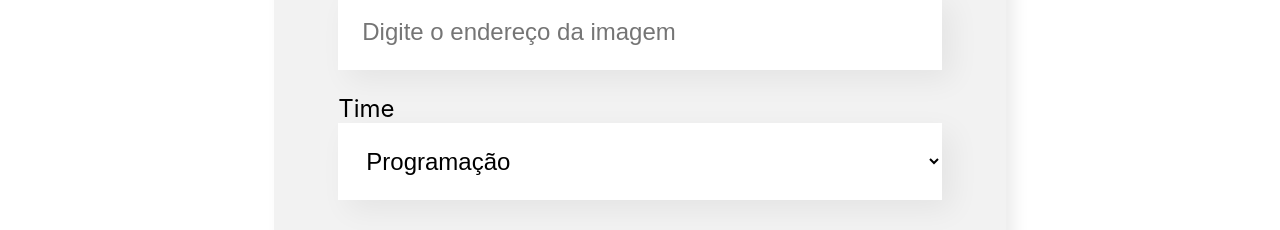
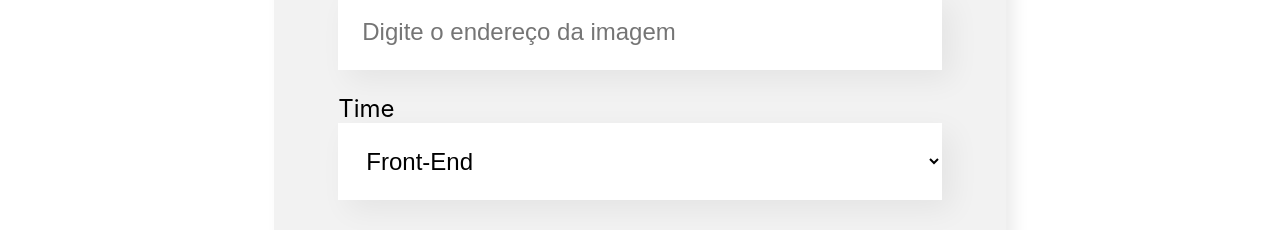
Before and after one commit to DavidCavalcanti/react-organograma, a React (Create React App) app in the folder organo/: page / in a window 1280 px wide. Shown: the part 980-1210 px from the top of the page. Built offline with nearby package versions, Linux system fonts and the light colour scheme.

Commit message:
Refatorando lista de times

```diff
--- a/organo/src/App.js
+++ b/organo/src/App.js
@@ -48,7 +48,8 @@ function App() {
   return (
     <div className="App">
       <Banner />
-      <Formulario cadastrarColaborador={colaborador => novoColaboradorAdicionado(colaborador)} />
+      <Formulario times={times.map(time => time.nome)} cadastrarColaborador={colaborador => novoColaboradorAdicionado(colaborador)} />
+
       {times.map(time => <Time
         key={time.nome}
         nome={time.nome}
--- a/organo/src/components/Formulario/index.js
+++ b/organo/src/components/Formulario/index.js
@@ -4,16 +4,6 @@ import CampoTexto from '../CampoTexto';
 import ListaSuspensa from '../ListaSuspensa';
 import './Formulario.css';
 const Formulario = (props) => {
-
-    const times = [
-        'Programação',
-        'Front-end',
-        'Data Science',
-        'DevOps',
-        'UX e Design',
-        'Mobile',
-        'Inovação e Gestão'
-    ]
 
     const [nome, setNome] = useState('')
     const [cargo, setCargo] = useState('')
@@ -58,10 +48,9 @@ const Formulario = (props) => {
                 <ListaSuspensa
                     obrigatorio={true}
                     label="Time"
-                    itens={times}
+                    itens={props.times}
                     valor={time}
                     valorAlterado={valor => { setTime(valor) }}
-
                 />
                 <Botao>
                     Criar card
```
